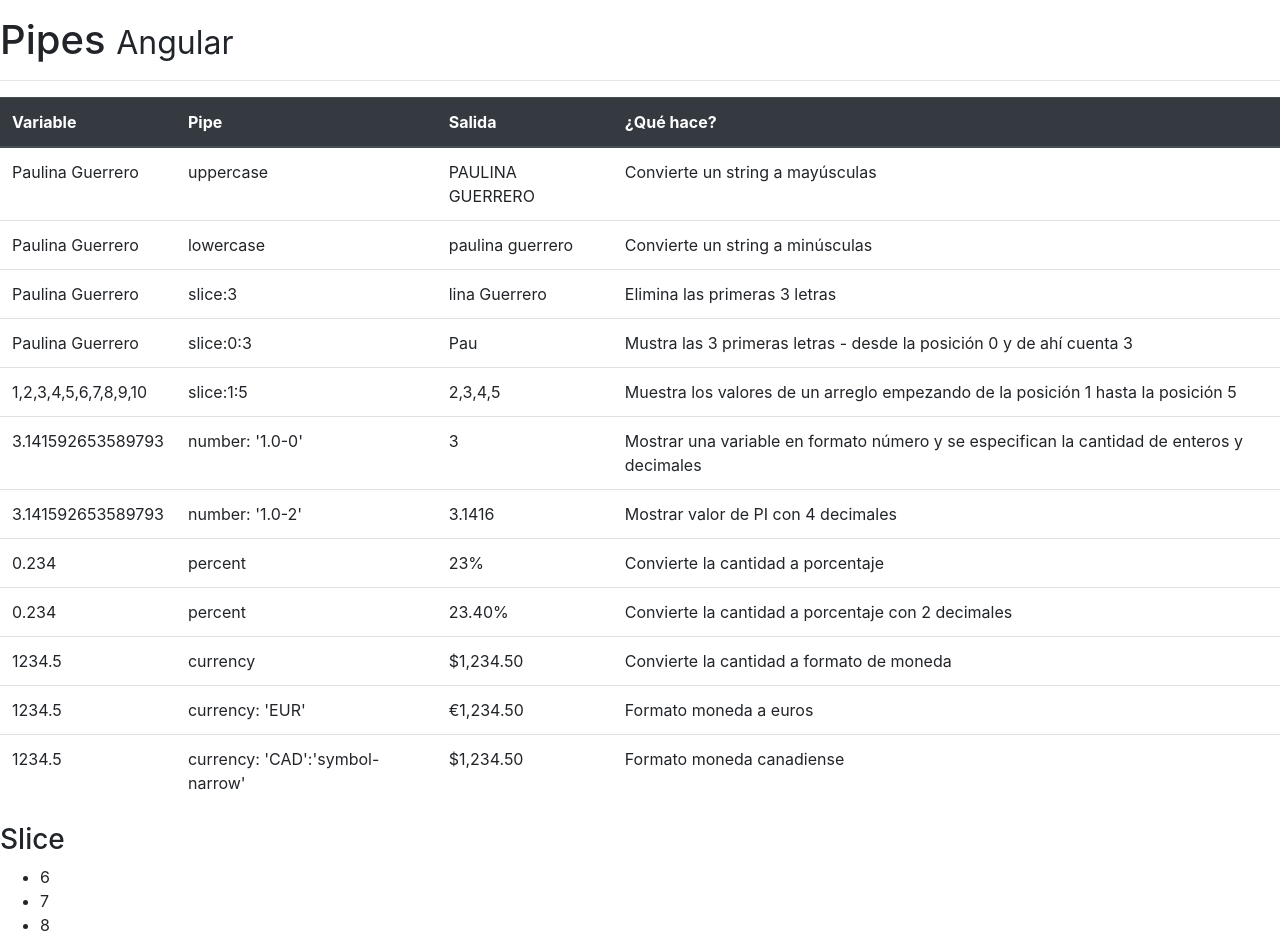
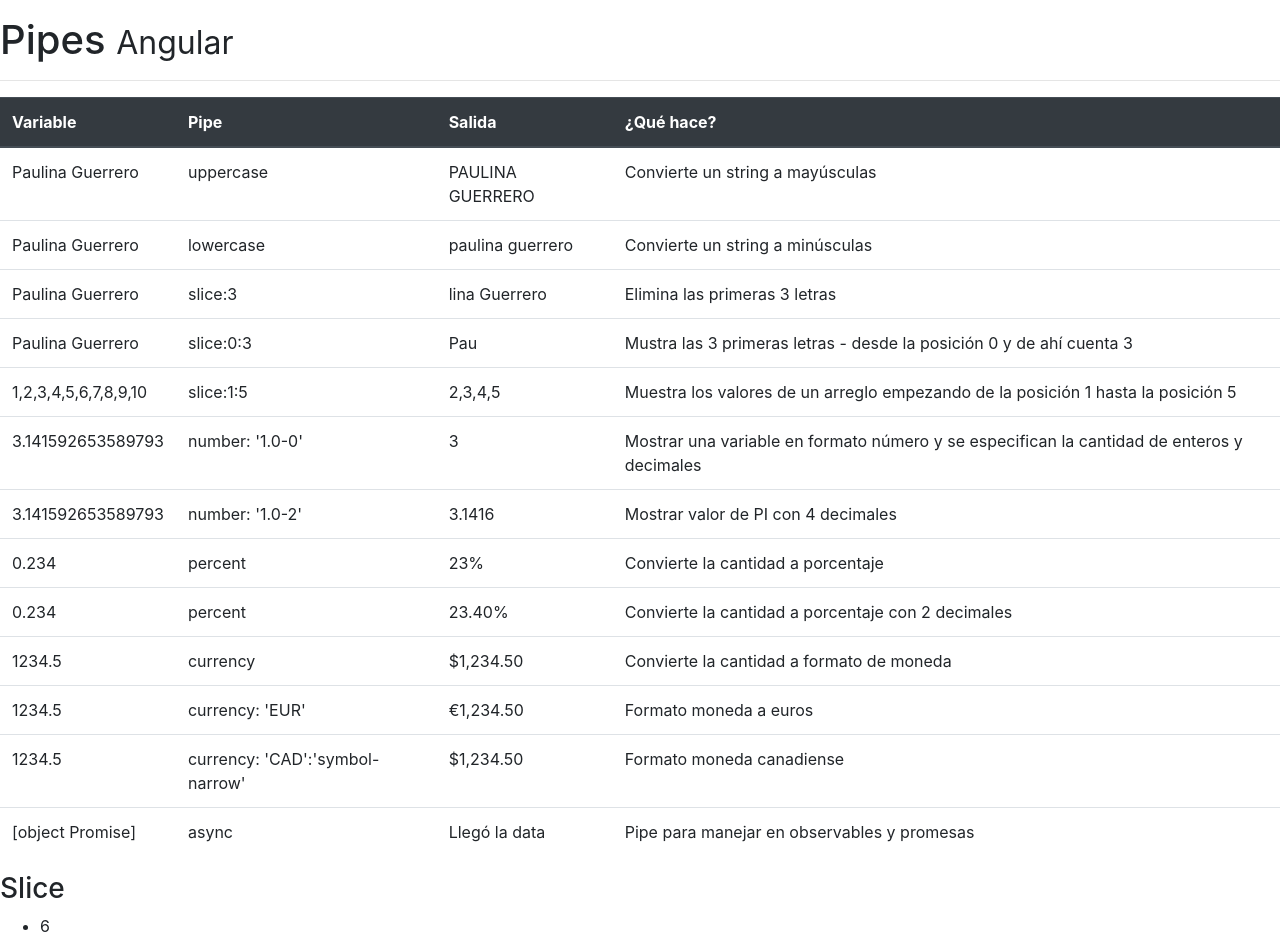
Before and after one commit to paaulinagp/angular-pipes, an Angular app: page / in a window 1280 px wide. Shown: the top 941 px of the page. Built offline with nearby package versions, Linux system fonts and the light colour scheme.

Commit message:
feat: agregando ejemplo de pipe async

```diff
--- a/src/app/app.component.html
+++ b/src/app/app.component.html
@@ -84,6 +84,12 @@
           <td>{{ salario | currency: 'CAD':'symbol-narrow'}}</td>
           <td>Formato moneda canadiense</td>
         </tr>
+        <tr>
+          <td>{{promesa}}</td>
+          <td>async</td>
+          <td>{{ promesa | async}}</td>
+          <td> Pipe para manejar en observables y promesas</td>
+        </tr>
       </tbody>
     </table>
 
--- a/src/app/app.component.ts
+++ b/src/app/app.component.ts
@@ -21,4 +21,10 @@
       casa: '20',
     },
   };
+
+  promesa = new Promise<string>((resolve) => {
+    setTimeout(() => {
+      resolve('Llegó la data');
+    }, 4500);
+  });
 }
```
